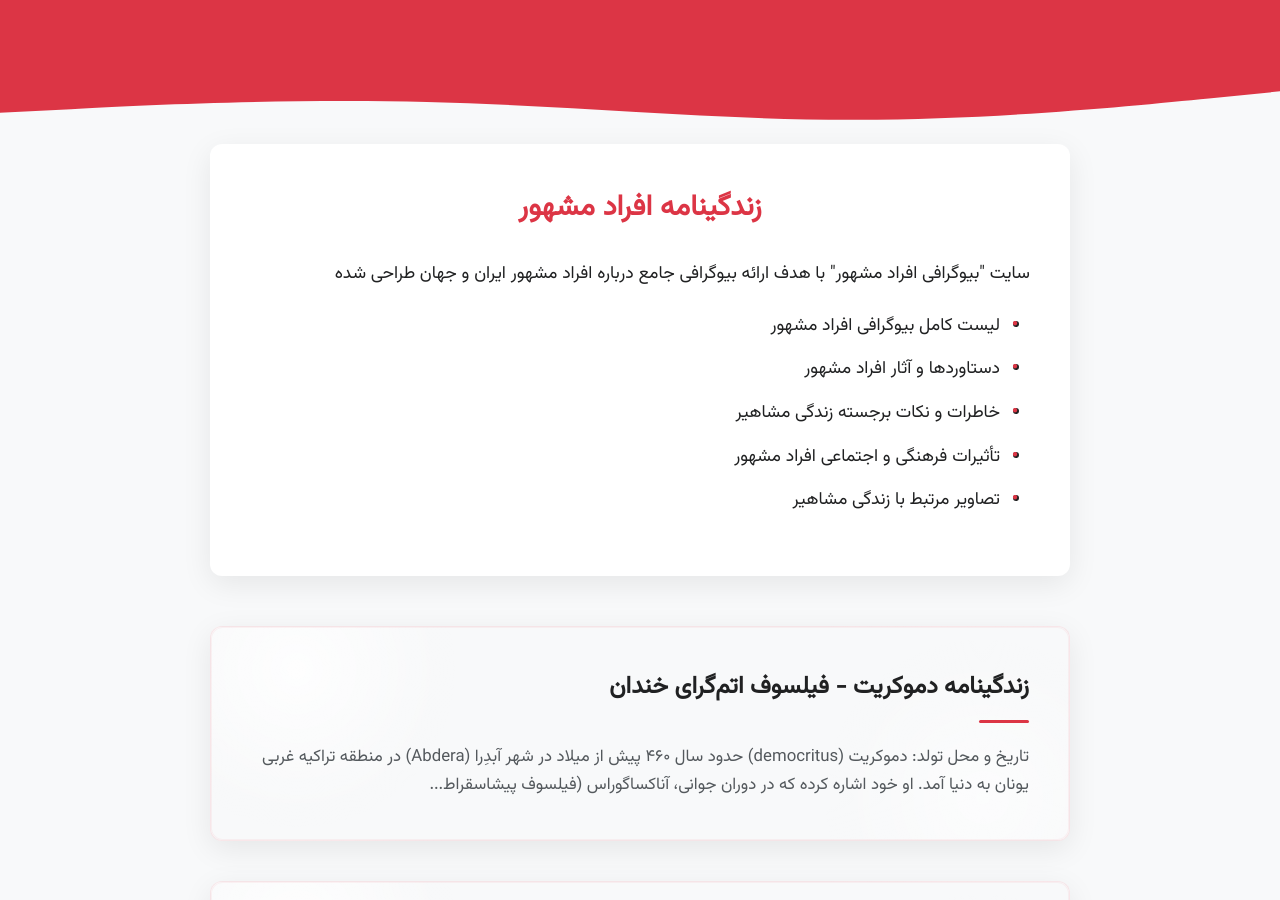
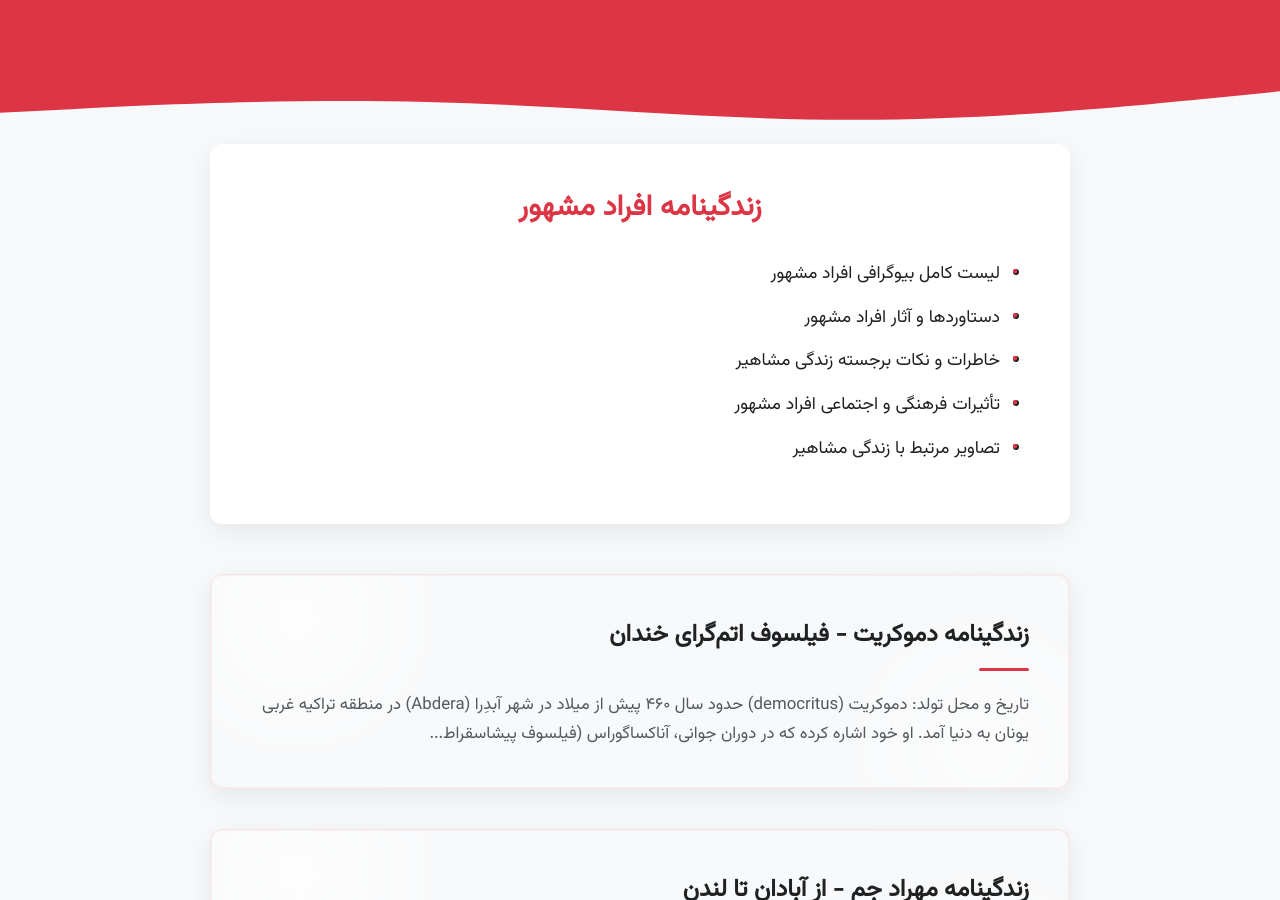
Before and after one commit to darkblog/darkblog.github.io, a Jekyll site: the page built from index.html, in a window 1280 px wide and 900 px high, scrolled down 301 px. Built offline with Jekyll 4.4.1, drawn with Linux system fonts in a browser that asks for light colours.

Commit message:
Update index.html

```diff
--- a/index.html
+++ b/index.html
@@ -374,7 +374,6 @@ layout: null
         <article class="description-box">
             <h2 class="description-title">زندگینامه افراد مشهور</h2>
             <section class="description-content">
-                <p>سایت "بیوگرافی افراد مشهور" با هدف ارائه بیوگرافی جامع درباره افراد مشهور ایران و جهان طراحی شده</p>
                 <ul>
                     <li>لیست کامل بیوگرافی افراد مشهور</li>
                     <li>دستاوردها و آثار افراد مشهور</li>
```
